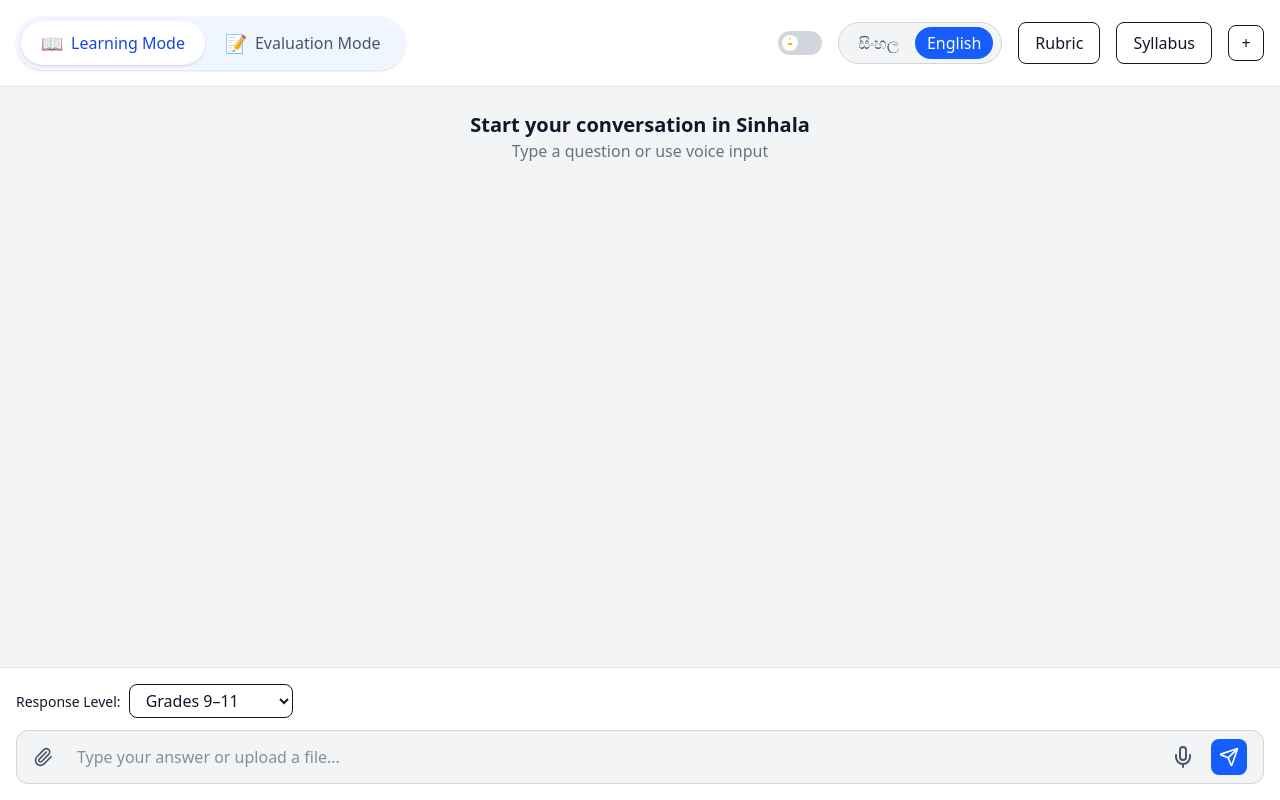
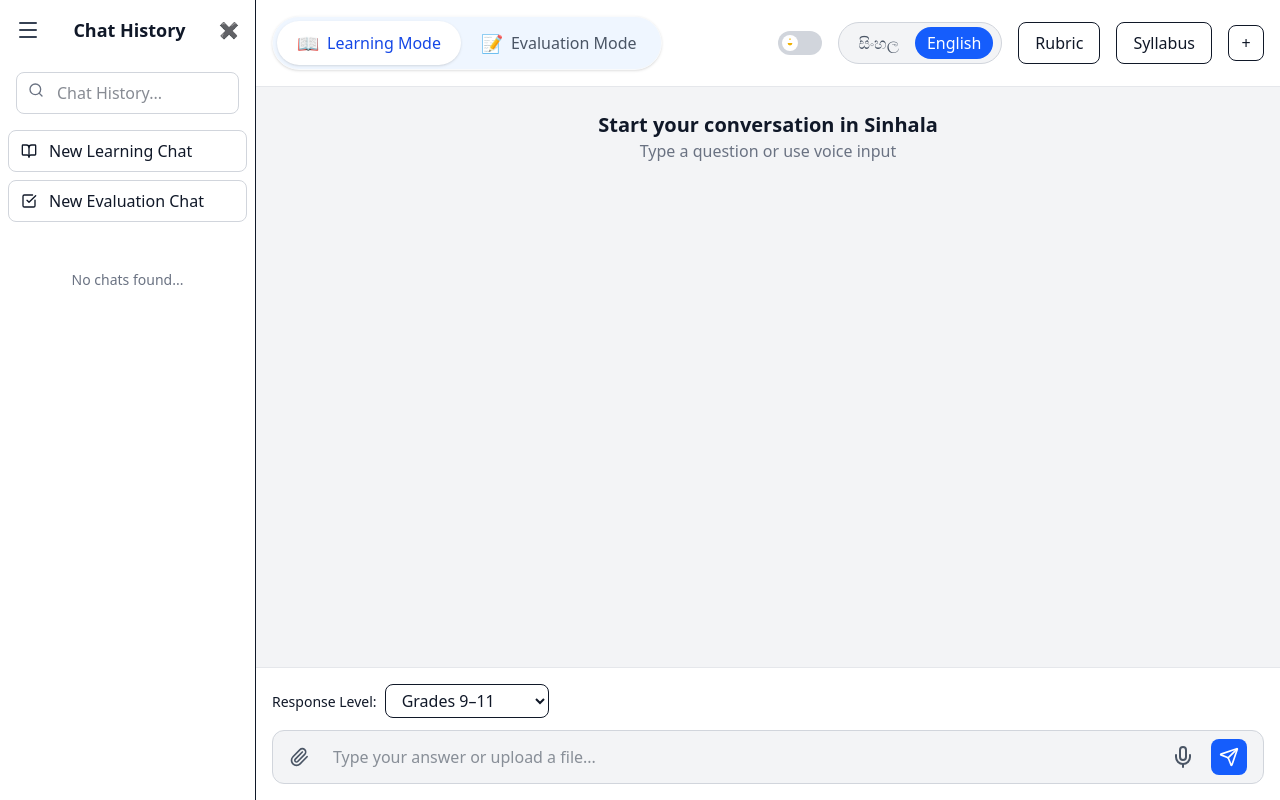
Before and after one commit to Miyuri15/sinlearn-web, a Next.js app: page /chat in a window 1280 px wide. Built offline with nearby package versions, Linux system fonts and the light colour scheme.

Commit message:
fix: update sidebar state management and add sidebar component to chat page

```diff
--- a/src/app/chat/page.tsx
+++ b/src/app/chat/page.tsx
@@ -16,7 +16,7 @@ export default function Chat() {
   const { t } = useTranslation("chat");
 
   // STATES
-  const [isSidebarOpen, setIsSidebarOpen] = useState(false);
+  const [isSidebarOpen, setIsSidebarOpen] = useState(true);
   const [loading, setLoading] = useState(false);
   const [isRubricOpen, setIsRubricOpen] = useState(false);
   const [isRecording, setIsRecording] = useState(false);
@@ -103,8 +103,13 @@ export default function Chat() {
 
   return (
     <main className="flex h-dvh bg-gray-100 dark:bg-[#0C0C0C] text-gray-900 dark:text-gray-200">
+      <Sidebar
+        isOpen={isSidebarOpen}
+        onToggle={() => setIsSidebarOpen(!isSidebarOpen)}
+        chats={[]} // supply real chat list later
+      />
       {/* MAIN AREA */}
-      <div className="flex flex-col flex-1 min-h-0">
+      <div className="flex flex-col flex-1">
         {/* TOP BAR */}
         <div className="flex items-center justify-between bg-white dark:bg-[#111111] p-4 border-b border-gray-200 dark:border-[#2a2a2a]">
           {/* MODE TOGGLE */}
--- /dev/null
+++ b/src/app/d/page.tsx
@@ -0,0 +1,18 @@
+"use client";
+import Sidebar from "@/components/sidebar/Sidebar";
+import { useState } from "react";
+
+export default function Test() {
+  const [isSidebarOpen, setIsSidebarOpen] = useState(false);
+
+  return (
+    <div className="flex">
+      <Sidebar
+        isOpen={isSidebarOpen}
+        onToggle={() => setIsSidebarOpen((prev) => !prev)}
+      />
+
+      <h1>Welcome to the D Page</h1>
+    </div>
+  );
+}
```
